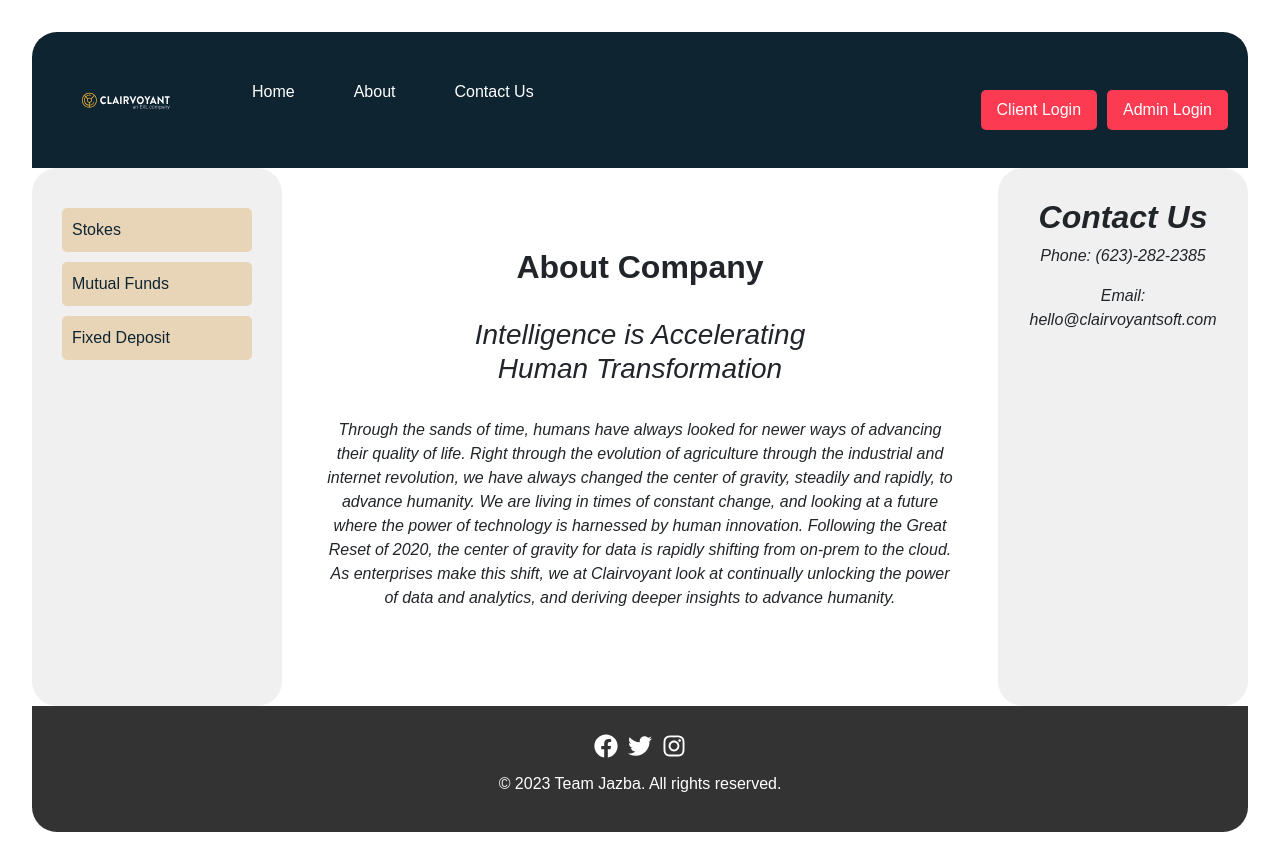
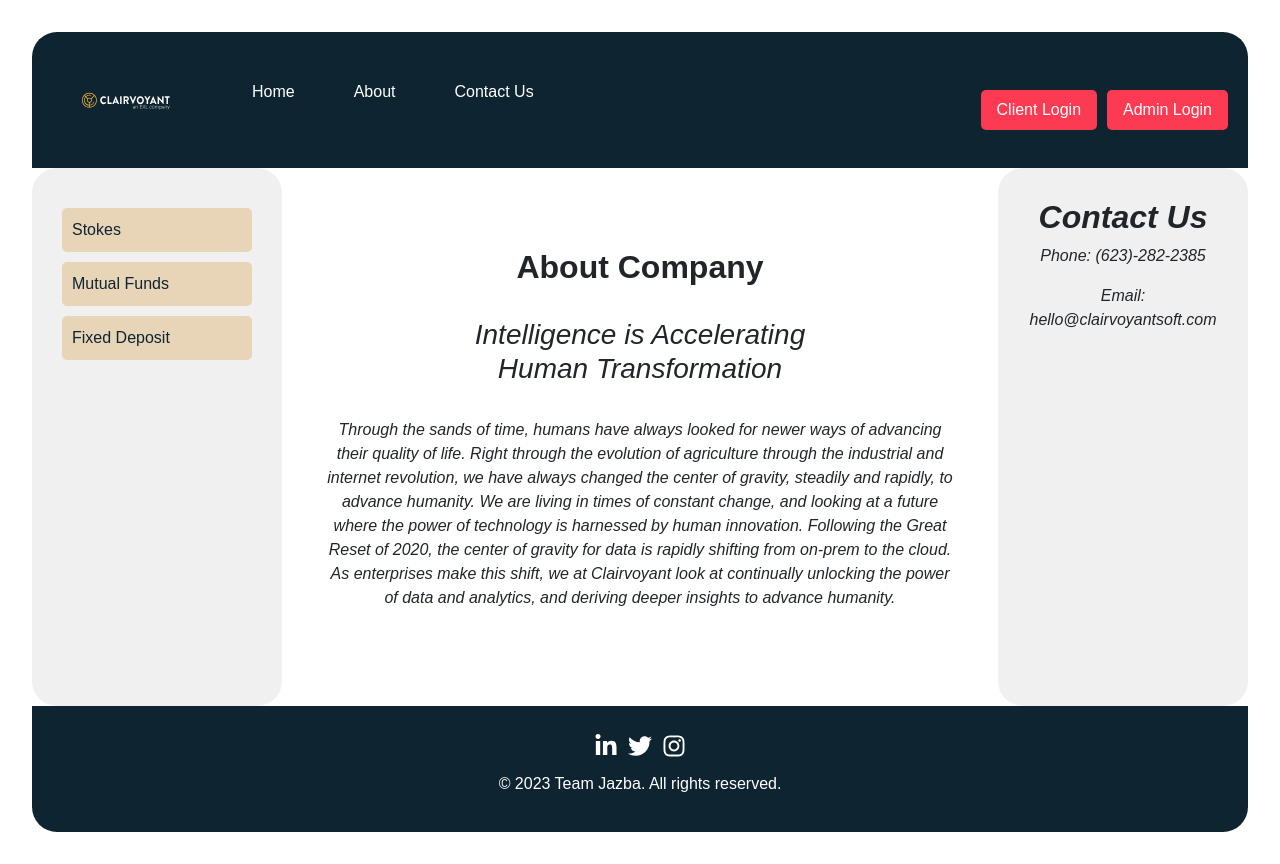
Before and after one commit to cadhage/growthgenie-stock-website, a React (Vite) app: page / in a window 1280 px wide. Built offline with nearby package versions, Linux system fonts and the light colour scheme.

Commit message:
updating styles

```diff
--- a/src/assets/styles.css
+++ b/src/assets/styles.css
@@ -148,12 +148,12 @@ label {
   display: none;
 }
 /* CSS */
-.footer {
+/* .footer {
   background-color: #333;
   color: white;
   padding: 20px;
   text-align: center;
-}
+} */
 
 .footer-content {
   display: flex;
--- a/src/components/Footer.jsx
+++ b/src/components/Footer.jsx
@@ -1,5 +1,10 @@
 import React from "react";
-import { FaFacebook, FaTwitter, FaInstagram } from "react-icons/fa"; // Assuming you're using Font Awesome for icons
+import {
+  FaTwitter,
+  FaInstagram,
+  FaLinkedinIn,
+  FaSnapchat,
+} from "react-icons/fa"; // Assuming you're using Font Awesome for icons
 
 const Footer = () => {
   return (
@@ -9,21 +14,21 @@ const Footer = () => {
         <div className="social-media">
           {/* Social media icons with links */}
           <a
-            href="https://facebook.com/example"
+            href="https://www.linkedin.com/in/cadhage/"
             target="_blank"
             rel="noopener noreferrer"
           >
-            <FaFacebook />
+            <FaLinkedinIn />
           </a>
           <a
-            href="https://twitter.com/example"
+            href="https://twitter.com/cadhage"
             target="_blank"
             rel="noopener noreferrer"
           >
             <FaTwitter />
           </a>
           <a
-            href="https://instagram.com/example"
+            href="https://instagram.com/cadhage44"
             target="_blank"
             rel="noopener noreferrer"
           >
```
Also changed, not shown: src/App.jsx (+0 -20 lines).
